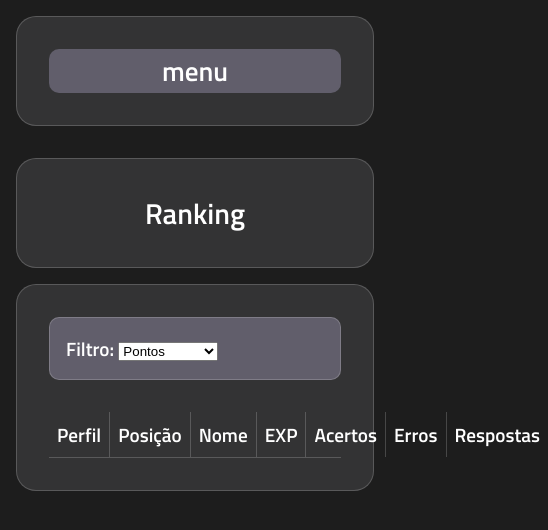
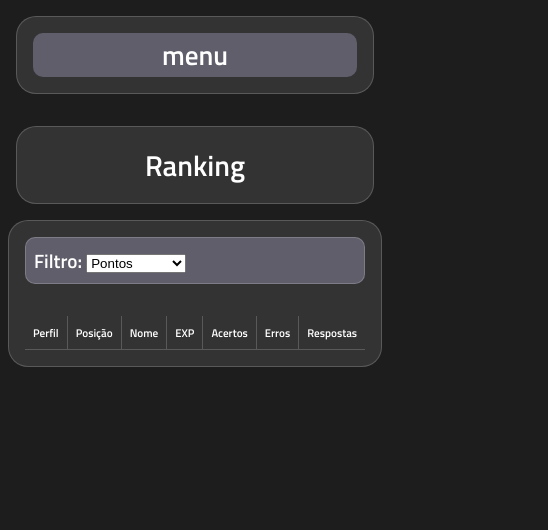
Before and after one commit to Gabi-r7/Web-Simulado-ENEM, a website: page src/tabs/ranking/ranking.html in a window 390 px wide. Shown: the whole page, 548 px wide, since content can reach past the window. Drawn offline with nearby package versions, Linux system fonts and the light colour scheme; no server answers.

Commit message:
finalizei a versão para celular

```diff
--- a/src/assets/css/nav.css
+++ b/src/assets/css/nav.css
@@ -20,6 +20,10 @@
     box-sizing: border-box;
 }
 
+body{
+    font-size: var(--size-character);
+}
+
 nav{
     position: fixed;
     top: 0;
@@ -28,6 +32,7 @@ nav{
     height: 100vh;
     padding: var(--nav-padding);
     color : white;
+    z-index: 100;
 }
 
 
@@ -164,6 +169,10 @@ main.maisEspaco{
         margin-left: 0;
     }
 
+    .mainDiv{
+        padding: 0.5rem;
+    }
+
     nav.hidden{
         opacity: 0;
         visibility: hidden;
@@ -186,5 +195,8 @@ main.maisEspaco{
         background-color: var(--cor-terciaria);
     }
 
-
+    #modal > div > div{
+        width: 90dvw;
+        height: 90dvh;
+    }
 }
--- /dev/null
+++ b/src/assets/css/rankings.css
@@ -0,0 +1,202 @@
+.border{
+    border-bottom:1px solid rgba(255, 255, 255, 0.189);
+}
+
+.main-div{
+    display: flex;
+    flex-direction: column;
+    background-color: var(--cor-secundaria);
+    border-radius: 20px;
+    padding: 1rem;
+    border:1px solid rgba(255, 255, 255, 0.189);
+    gap: 2rem;
+}
+
+.secondary-div{
+    display: flex;
+    justify-content: space-between;
+    background-color: var(--cor-terciaria);
+    border-radius: 10px;
+    padding: 1rem;
+    border:1px solid rgba(255, 255, 255, 0.189);
+}
+
+#ranking-content{
+    display: flex;
+    gap: 2rem;
+}
+
+.titulo-ranking{
+    font-size: 1.8rem;
+    width: 100%;
+    text-align: center;
+}
+
+#filtro{
+    cursor: pointer;
+}
+
+#filtro > option{
+    cursor: pointer;
+}
+
+.linha{
+    display: grid;
+    grid-template-columns: repeat(7, 1fr);
+}
+
+.coluna{
+    display: flex;
+    justify-content: center;
+    align-items: center;
+    padding: 0.5rem;
+    border-right: 1px solid rgba(255, 255, 255, 0.189);
+}
+
+.border-right{
+    border-right: 0;
+}
+
+.selected{
+    background-color: rgb(98, 97, 105);
+    /* box-shadow: 0 4px 8px 0 rgba(0, 0, 0, 0.2), 0 10px 20px 0 rgba(0, 0, 0, 0.19); */
+}
+
+.legendas.selected{
+    border-top-left-radius: 20px;
+    border-top-right-radius: 20px;
+}
+
+#ranking-list{
+    display: flex;
+    flex-direction: column;
+    gap: 2rem;
+}
+
+.first{
+    background-color: rgb(220, 220, 51);
+}
+
+.second{
+    background-color: rgb(186, 186, 186);
+}
+
+.third{
+    background-color: rgb(255, 149, 0);
+}
+
+.podium,
+.outher{
+    display: flex;
+    flex-direction: column;
+    gap: 1rem;
+}
+
+.imgProfile > img{
+    height: 5rem;
+    border-radius: 50%;
+}
+
+@media (max-width: 430px){
+
+    .border{
+        border-bottom:1px solid rgba(255, 255, 255, 0.189);
+    }
+
+    .main-div{
+        display: flex;
+        flex-direction: column;
+        background-color: var(--cor-secundaria);
+        border-radius: 20px;
+        padding: 1rem;
+        border:1px solid rgba(255, 255, 255, 0.189);
+        gap: 2rem;
+    }
+
+    .secondary-div{
+        display: flex;
+        justify-content: space-between;
+        background-color: var(--cor-terciaria);
+        border-radius: 10px;
+        padding: 0.5rem;
+        border:1px solid rgba(255, 255, 255, 0.189);
+    }
+
+    #ranking-content{
+        display: flex;
+        gap: 2rem;
+    }
+
+    .titulo-ranking{
+        font-size: 1.8rem;
+        width: 100%;
+        text-align: center;
+    }
+
+    #filtro{
+        cursor: pointer;
+    }
+
+    #filtro > option{
+        cursor: pointer;
+    }
+
+    .linha{
+        display: grid;
+        grid-template-columns: repeat(7, 1fr);
+        font-size: 0.7rem;
+    }
+
+    .coluna{
+        display: flex;
+        justify-content: center;
+        align-items: center;
+        padding: 0.5rem;
+        border-right: 1px solid rgba(255, 255, 255, 0.189);
+    }
+
+    .border-right{
+        border-right: 0;
+    }
+
+    .selected{
+        background-color: rgb(98, 97, 105);
+        /* box-shadow: 0 4px 8px 0 rgba(0, 0, 0, 0.2), 0 10px 20px 0 rgba(0, 0, 0, 0.19); */
+    }
+
+    .legendas.selected{
+        border-top-left-radius: 20px;
+        border-top-right-radius: 20px;
+    }
+
+    #ranking-list{
+        display: flex;
+        flex-direction: column;
+        gap: 2rem;
+    }
+
+    .first{
+        background-color: rgb(220, 220, 51);
+    }
+
+    .second{
+        background-color: rgb(186, 186, 186);
+    }
+
+    .third{
+        background-color: rgb(255, 149, 0);
+    }
+
+    .podium,
+    .outher{
+        display: flex;
+        flex-direction: column;
+        gap: 1rem;
+    }
+
+    .imgProfile > img{
+        height: 2.5rem;
+        border-radius: 50%;
+        transform: scale(120%);
+    }
+}
--- a/src/assets/js/nav.js
+++ b/src/assets/js/nav.js
@@ -31,31 +31,6 @@ divH2.appendChild(h2); // Append 'h2' to 'modalContent'
 
 let larguraJanela = window.innerWidth;
 let larguraMaximaJanela = screen.availWidth;
-
-console.log('ta ai o nav')
-
-if(larguraJanela < 430) {
-    console.log('A largura da janela é menor que 430px.');
-    nav.classList.add('hidden');
-
-    let divShowNav = document.createElement('div');
-    body.appendChild(divShowNav);
-    divShowNav.classList.add('showNav');
-
-    let divShowNavContent = document.createElement('div');
-    divShowNav.appendChild(divShowNavContent);
-    divShowNavContent.classList.add('showNavContent');
-    divShowNavContent.classList.add('main-div');
-
-    let btShowNav = document.createElement('button');
-    divShowNavContent.appendChild(btShowNav);
-
-    btShowNav.innerHTML = "menu";
-
-    btShowNav.addEventListener('click', () => {
-        nav.classList.toggle('hidden');
-    });
-}
 
 nav.innerHTML = `
     <div>
@@ -108,6 +83,61 @@ nav.innerHTML = `
             </a>
         </div>
     </div>`
+
+function esconderNav () {
+    console.log('A largura da janela é: ' + larguraJanela + 'px.');
+    if(larguraJanela < 430) {
+        console.log('A largura da janela é menor que 430px.');
+        nav.classList.add('hidden');
+
+        let divShowNav = document.createElement('div');
+        body.appendChild(divShowNav);
+        divShowNav.classList.add('showNav');
+
+        let divShowNavContent = document.createElement('div');
+        divShowNav.appendChild(divShowNavContent);
+        divShowNavContent.classList.add('showNavContent');
+        divShowNavContent.classList.add('main-div');
+
+        let btShowNav = document.createElement('button');
+        divShowNavContent.appendChild(btShowNav);
+
+        btShowNav.innerHTML = "menu";
+
+        btShowNav.addEventListener('click', () => {
+            nav.classList.toggle('hidden');
+        });
+
+        // closenav
+
+        let divCloseNav = document.createElement('div');
+        body.appendChild(divCloseNav);
+        divCloseNav.classList.add('showNav');
+
+        let divCloseNavContent = document.createElement('div');
+        divCloseNav.appendChild(divCloseNavContent);
+        divCloseNavContent.classList.add('showNavContent');
+        divCloseNavContent.classList.add('main-div');
+
+        let btCloseNav = document.createElement('button');
+        divCloseNavContent.appendChild(btCloseNav);
+
+        btCloseNav.innerHTML = `
+                <span class="material-symbols-outlined">
+                    logout
+                </span>
+                <span class="text-icon">Fechar nav</span>`;
+
+        btCloseNav.addEventListener('click', () => {
+            nav.classList.toggle('hidden');
+        });
+
+        filhoNav = nav.children[0];
+        filhoNav.appendChild(divCloseNav);
+    }
+}
+
+document.addEventListener('DOMContentLoaded', esconderNav());
 
 // Função para verificar o tamanho da janela e comparar com o tamanho do nav
 function verificarTamanhoJanelaENav() {
--- a/src/tabs/account/account.css
+++ b/src/tabs/account/account.css
@@ -10,7 +10,6 @@ body{
 main{
     margin-left: var(--nav-width);
     padding: 1rem;
-    font-size: var(--size-character);
     font-family: "Titillium Web", sans-serif;
     font-weight: 600;
     font-style: normal;
@@ -136,3 +135,27 @@ main > section:nth-child(2){
     display: none;
     box-sizing: border-box;
 }
+
+@media (max-width: 430px){
+
+    .data-account{
+        font-size: 0.8rem;
+        width: 100%;
+    }
+
+    main > section:nth-child(1){
+        display: flex;
+        flex-direction: column;
+        align-items: center;
+    }
+
+    .img-account{
+        display: flex;
+        justify-content: center;
+        align-items: center;
+    }
+
+    .img-account> div{
+        height: 100%;
+    }
+}
--- a/src/tabs/home/main.css
+++ b/src/tabs/home/main.css
@@ -9,7 +9,6 @@ body{
 main{
     margin-left: var(--nav-width);
     padding: 1rem;
-    font-size: var(--size-character);
     font-family: "Titillium Web", sans-serif;
     font-weight: 600;
     font-style: normal;
@@ -180,74 +179,3 @@ main section:nth-child(2){
     flex-direction: column;
     justify-content: space-between;
 }
-
-#filtro{
-    cursor: pointer;
-}
-
-#filtro > option{
-    cursor: pointer;
-}
-
-.linha{
-    display: grid;
-    grid-template-columns: repeat(7, 1fr);
-}
-
-.coluna{
-    display: flex;
-    justify-content: center;
-    align-items: center;
-    padding: 0.5rem;
-    border-right: 1px solid rgba(255, 255, 255, 0.189);
-}
-
-.border-right{
-    border-right: 0;
-}
-
-.selected{
-    background-color: rgb(98, 97, 105);
-    /* box-shadow: 0 4px 8px 0 rgba(0, 0, 0, 0.2), 0 10px 20px 0 rgba(0, 0, 0, 0.19); */
-}
-
-.legendas.selected{
-    border-top-left-radius: 20px;
-    border-top-right-radius: 20px;
-}
-
-#ranking-list{
-    display: flex;
-    flex-direction: column;
-    gap: 2rem;
-}
-
-.first{
-    background-color: rgb(220, 220, 51);
-}
-
-.second{
-    background-color: rgb(186, 186, 186);
-}
-
-.third{
-    background-color: rgb(255, 149, 0);
-}
-
-.podium,
-.outher{
-    display: flex;
-    flex-direction: column;
-    gap: 1rem;
-}
-
-#ranking-content{
-    display: flex;
-    gap: 2rem;
-}
-
-.imgProfile > img{
-    height: 3rem;
-    border-radius: 50%;
-    transform: scale(1.5);
-}
--- a/src/tabs/login/login.css
+++ b/src/tabs/login/login.css
@@ -10,7 +10,6 @@ main{
     display: flex;
     flex-direction: column;
     align-items: center;
-    font-size: var(--size-character);
     font-family: "Titillium Web", sans-serif;
     font-weight: 600;
     font-style: normal;
--- a/src/tabs/questions/question.css
+++ b/src/tabs/questions/question.css
@@ -13,7 +13,7 @@ main{
     display: flex;
     flex-direction: column;
     align-items: center;
-    font-size: var(--size-character);
+
     font-family: "Titillium Web", sans-serif;
     font-weight: 600;
     font-style: normal;
@@ -280,3 +280,28 @@ main section:nth-child(1) .main-div > div{
 .resposta-usuario.errou{
     background-color: rgb(179, 26, 26);
 }
+
+@media (max-width: 430px){
+
+    .data-question{
+        top: calc(var(--nav-padding)*2 + 5.5rem);
+        width: calc(100% - 2*var(--nav-padding));
+        font-size: 0.7rem;
+        z-index: 50;
+    }
+
+    .data-question .finish > div{
+        font-size: 0.9rem;
+    }
+
+    .data-question input{
+        width: 5rem;
+    }
+
+    .beforeScroll{
+        top: 0;
+        border-top-left-radius: 0;
+        border-top-right-radius: 0;
+        transition: 0.2s;
+    }
+}
--- a/src/tabs/ranking/ranking.css
+++ b/src/tabs/ranking/ranking.css
@@ -12,7 +12,7 @@ main{
     display: flex;
     flex-direction: column;
     align-items: center;
-    font-size: var(--size-character);
+    font-size: var(--size-characters);
     font-family: "Titillium Web", sans-serif;
     font-weight: 600;
     font-style: normal;
@@ -33,96 +33,3 @@ main{
     border:1px solid rgba(255, 255, 255, 0.189);
     gap: 2rem;
 }
-
-.secondary-div{
-    display: flex;
-    justify-content: space-between;
-    background-color: var(--cor-terciaria);
-    border-radius: 10px;
-    padding: 1rem;
-    border:1px solid rgba(255, 255, 255, 0.189);
-}
-
-#ranking-content{
-    display: flex;
-    gap: 2rem;
-}
-
-main > section{
-    width: 100%;
-}
-
-.titulo-ranking{
-    font-size: 1.8rem;
-    width: 100%;
-    text-align: center;
-}
-
-/* .par{
-    background-color: rgb(74, 72, 79);;
-} */
-
-#filtro{
-    cursor: pointer;
-}
-
-#filtro > option{
-    cursor: pointer;
-}
-
-.linha{
-    display: grid;
-    grid-template-columns: repeat(7, 1fr);
-}
-
-.coluna{
-    display: flex;
-    justify-content: center;
-    align-items: center;
-    padding: 0.5rem;
-    border-right: 1px solid rgba(255, 255, 255, 0.189);
-}
-
-.border-right{
-    border-right: 0;
-}
-
-.selected{
-    background-color: rgb(98, 97, 105);
-    /* box-shadow: 0 4px 8px 0 rgba(0, 0, 0, 0.2), 0 10px 20px 0 rgba(0, 0, 0, 0.19); */
-}
-
-.legendas.selected{
-    border-top-left-radius: 20px;
-    border-top-right-radius: 20px;
-}
-
-#ranking-list{
-    display: flex;
-    flex-direction: column;
-    gap: 2rem;
-}
-
-.first{
-    background-color: rgb(220, 220, 51);
-}
-
-.second{
-    background-color: rgb(186, 186, 186);
-}
-
-.third{
-    background-color: rgb(255, 149, 0);
-}
-
-.podium,
-.outher{
-    display: flex;
-    flex-direction: column;
-    gap: 1rem;
-}
-
-.imgProfile > img{
-    height: 5rem;
-    border-radius: 50%;
-}
--- a/src/tabs/signUp/cadastro.css
+++ b/src/tabs/signUp/cadastro.css
@@ -10,7 +10,6 @@ main{
     display: flex;
     flex-direction: column;
     align-items: center;
-    font-size: var(--size-character);
     font-family: "Titillium Web", sans-serif;
     font-weight: 600;
     font-style: normal;
```
Also changed, not shown: src/tabs/home/index.html (+1 -0 lines), src/tabs/questions/perguntas.js (+20 -5 lines), src/tabs/ranking/ranking.html (+1 -0 lines), 1 other file.
